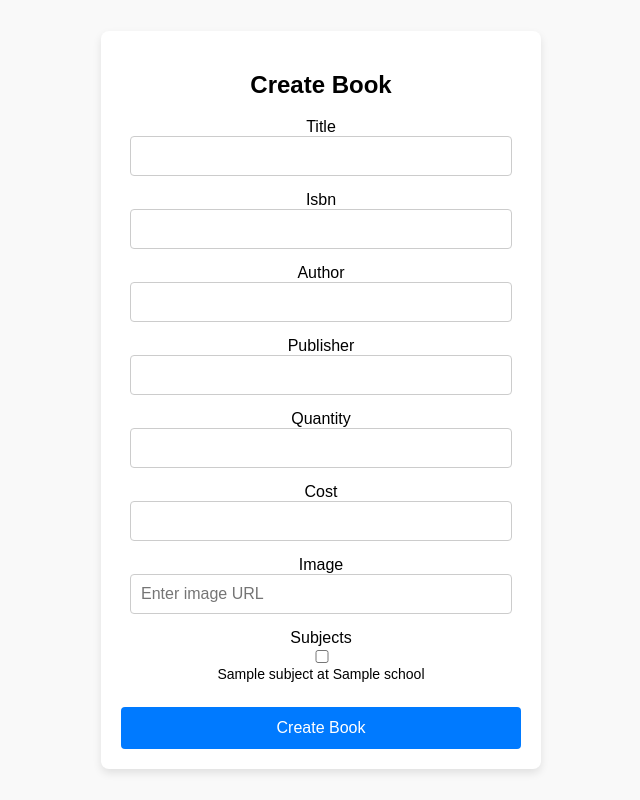
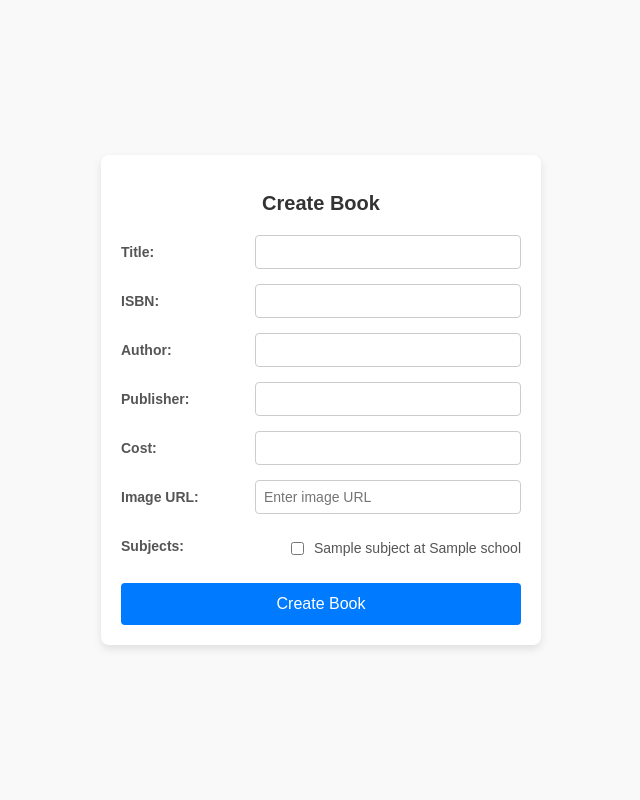
Before and after one commit to VarindraSeegobin/Bookly, a Django app: page /custom-admin/create_book/ in a window 1280 px wide. Shown: the whole page, without its empty margins (319-959 px from the left). Run offline with Django 5.2, Linux system fonts and the light colour scheme; a user stored in the database is signed in; tables that the repository leaves empty hold one stand-in row (values such as "Sample post").

Commit message:
added view all books, update and delete book functionality.

```diff
--- a/Auth/static/css/admin_styles.css
+++ b/Auth/static/css/admin_styles.css
@@ -151,6 +151,95 @@ main {
     background-color: #005bb5;
 }
 
+/*Create book css*/
+.book-form-container {
+    background-color: #fff;
+    padding: 20px;
+    border-radius: 8px;
+    box-shadow: 0 4px 8px rgba(0, 0, 0, 0.1);
+    width: 90%;
+    max-width: 400px;
+    text-align: center;
+    margin: 20px auto;
+}
+
+.book-form-container h2 {
+    font-size: 20px;
+    margin-bottom: 20px;
+    color: #333;
+}
+
+.book-form-group {
+    display: flex;
+    align-items: center;
+    justify-content: space-between;
+    margin-bottom: 15px;
+}
+
+.book-form-group label {
+    font-size: 14px;
+    font-weight: bold;
+    color: #555;
+    margin-right: 10px;
+    flex: 1;
+    text-align: left;
+}
+
+.book-form-group input,
+.book-form-group select,
+.book-form-group textarea {
+    flex: 2;
+    width: 90%;
+    padding: 8px;
+    border: 1px solid #ccc;
+    border-radius: 4px;
+    font-size: 14px;
+}
+
+.book-form-group input[readonly] {
+    background-color: #f0f0f0;
+    cursor: not-allowed;
+}
+
+.book-button-container {
+    text-align: center;
+    margin-top: 20px;
+}
+
+.book-button {
+    padding: 12px 20px;
+    font-size: 16px;
+    background-color: #007aff;
+    color: white;
+    border: none;
+    border-radius: 4px;
+    cursor: pointer;
+    width: 100%;
+}
+
+.book-button:hover {
+    background-color: #005bb5;
+}
+
+.subjects-container {
+    display: flex;
+    flex-direction: column;
+    align-items: flex-start; /* Align items to the start of the container */
+    margin-top: 10px;
+}
+
+.subject-item {
+    display: flex;
+    align-items: center;
+    margin-bottom: 5px;
+    font-size: 14px;
+    color: #555;
+}
+
+.subject-item input[type="checkbox"] {
+    margin-right: 10px;
+}
+
 @media (max-width: 600px) {
 
     /*Login*/
--- a/BookPanel/views.py
+++ b/BookPanel/views.py
@@ -1,4 +1,5 @@
 from django.shortcuts import render, redirect, get_object_or_404
+from django.http import HttpResponseBadRequest
 from django.contrib.auth import authenticate, login, logout
 from django.contrib.auth.decorators import login_required
 from django.contrib import messages
@@ -24,32 +25,68 @@ def homepage(request):
     return render(request, 'Admin/home.html')
 
 @login_required
+def view_books(request):
+    if not request.user.is_superuser:
+        return redirect('admin-login')
+
+    books = Book.objects.all()
+    print(books)
+
+    if request.method == 'POST':
+        book_id = request.POST.get('book_id')
+        action = request.POST.get('action')
+
+        if book_id and action == 'delete':
+            book = get_object_or_404(Book, id=book_id)
+            book.delete()
+            return redirect('view_books')
+        elif action == 'update':
+            return redirect('update_book', book_id=book_id)
+        return HttpResponseBadRequest(request,"Invalid action or missing book_id.")
+    return render(request, 'Admin/view_books.html', {'books': books})
+#TODO style
+
+
+
+@login_required
 def create_book(request):
-    if request.method == 'POST':
+    if request.method == 'POST' and request.user.is_superuser:
         form = BookForm(request.POST)
         if form.is_valid():
             form.save()
             return redirect('view_books')  #TODO add view books, update and delete books.
+    elif request.user.is_superuser:
+        form = BookForm()
+        return render(request, 'Admin/create_book.html', {'form': form})
     else:
-        form = BookForm()
-    return render(request, 'Admin/create_book.html', {'form': form})
+        return redirect('admin-login')
 
 @login_required
 def update_book(request, book_id):
     book = get_object_or_404(Book, id=book_id)
+
+    if not request.user.is_superuser:
+        return redirect('admin-login')
+
     if request.method == 'POST':
-        form = BookForm(request.POST, instance=book)
+        form = BookForm(request.POST, request.FILES, instance=book)  # Include request.FILES for file uploads
         if form.is_valid():
-            # Skip ISBN check for the current book
             isbn = form.cleaned_data.get('isbn')
             if Book.objects.filter(isbn=isbn).exclude(id=book_id).exists():
                 form.add_error('isbn', f"A book with ISBN '{isbn}' already exists.")
             else:
                 form.save()
                 return redirect('view_books')
-    else:
-        form = BookForm(instance=book)
-    return render(request, 'Admin/update_book.html', {'form': form, 'book': book})
+        else:
+            # Render the form with errors if validation fails
+            return render(request, 'Admin/update_book.html', {'form': form, 'book': book})
+
+    elif request.method == 'GET':
+        form = BookForm(instance=book)  # Pre-fill the form with existing data
+        return render(request, 'Admin/update_book.html', {'form': form, 'book': book})
+
+    return HttpResponseBadRequest("Invalid request method.") #TODO prepopulate update book with all field data.
+
 
 @login_required
 def delete_book(request):
@@ -61,10 +98,6 @@ def confirm_order(request):
     # Logic for order confirmation
     pass
 
-@login_required
-def view_books(request):
-    # Logic for viewing all books and request counts
-    pass
 
 @login_required
 def view_orders(request):
--- a/Bookly/urls.py
+++ b/Bookly/urls.py
@@ -13,7 +13,7 @@ urlpatterns = [
     path('custom-admin/home/', homepage, name='admin-homepage'),
     path('custom-admin/create_book/', create_book, name='create_book'),
     path('custom-admin/update_book/', update_book, name='update_book'),
-    path('custom-admin/update_book/<int:pk>/', update_book, name='update_book'),
+    path('custom-admin/update_book/<int:book_id>/', update_book, name='update_book'),
     path('custom-admin/delete_book/', delete_book, name='delete_book'),
     path('custom-admin/confirm_order/', confirm_order, name='confirm_order'),
     path('custom-admin/view_books/', view_books, name='view_books'),
--- a/templates/Admin/create_book.html
+++ b/templates/Admin/create_book.html
@@ -8,43 +8,46 @@
     <link rel="stylesheet" href="{% static 'css/admin_styles.css' %}">
 </head>
 <body>
-    <div class="form-container">
+    <div class="book-form-container">
         <h2>Create Book</h2>
         <form method="post">
             {% csrf_token %}
-            <div class="input-container">
-                {{ form.title.label }}
+            <div class="book-form-group">
+                <label for="id_title">Title:</label>
                 {{ form.title }}
             </div>
-            <div class="input-container">
-                {{ form.isbn.label }}
+            <div class="book-form-group">
+                <label for="id_isbn">ISBN:</label>
                 {{ form.isbn }}
             </div>
-            <div class="input-container">
-                {{ form.author.label }}
+            <div class="book-form-group">
+                <label for="id_author">Author:</label>
                 {{ form.author }}
             </div>
-            <div class="input-container">
-                {{ form.publisher.label }}
+            <div class="book-form-group">
+                <label for="id_publisher">Publisher:</label>
                 {{ form.publisher }}
             </div>
-            <div class="input-container">
-                {{ form.quantity.label }}
-                {{ form.quantity }}
-            </div>
-            <div class="input-container">
-                {{ form.cost.label }}
+            <div class="book-form-group">
+                <label for="id_cost">Cost:</label>
                 {{ form.cost }}
             </div>
-            <div class="input-container">
-                {{ form.image.label }}
+            <div class="book-form-group">
+                <label for="id_image">Image URL:</label>
                 {{ form.image }}
             </div>
-            <div class="input-container">
-                {{ form.subjects.label }} {{ form.subjects }}
+            <div class="book-form-group">
+                <label for="id_subjects">Subjects:</label>
+                <div class="subjects-container">
+                    {% for checkbox in form.subjects %}
+                        <div class="subject-item">
+                            {{ checkbox.tag }} {{ checkbox.choice_label }}
+                        </div>
+                    {% endfor %}
+                </div>
             </div>
-            <div class="button-container">
-                <button type="submit" class="button">Create Book</button>
+            <div class="book-button-container">
+                <button type="submit" class="book-button">Create Book</button>
             </div>
         </form>
     </div>
```
Also changed, not shown: templates/Admin/update_book.html (added, +57 -0 lines), templates/Admin/view_books.html (added, +48 -0 lines).
